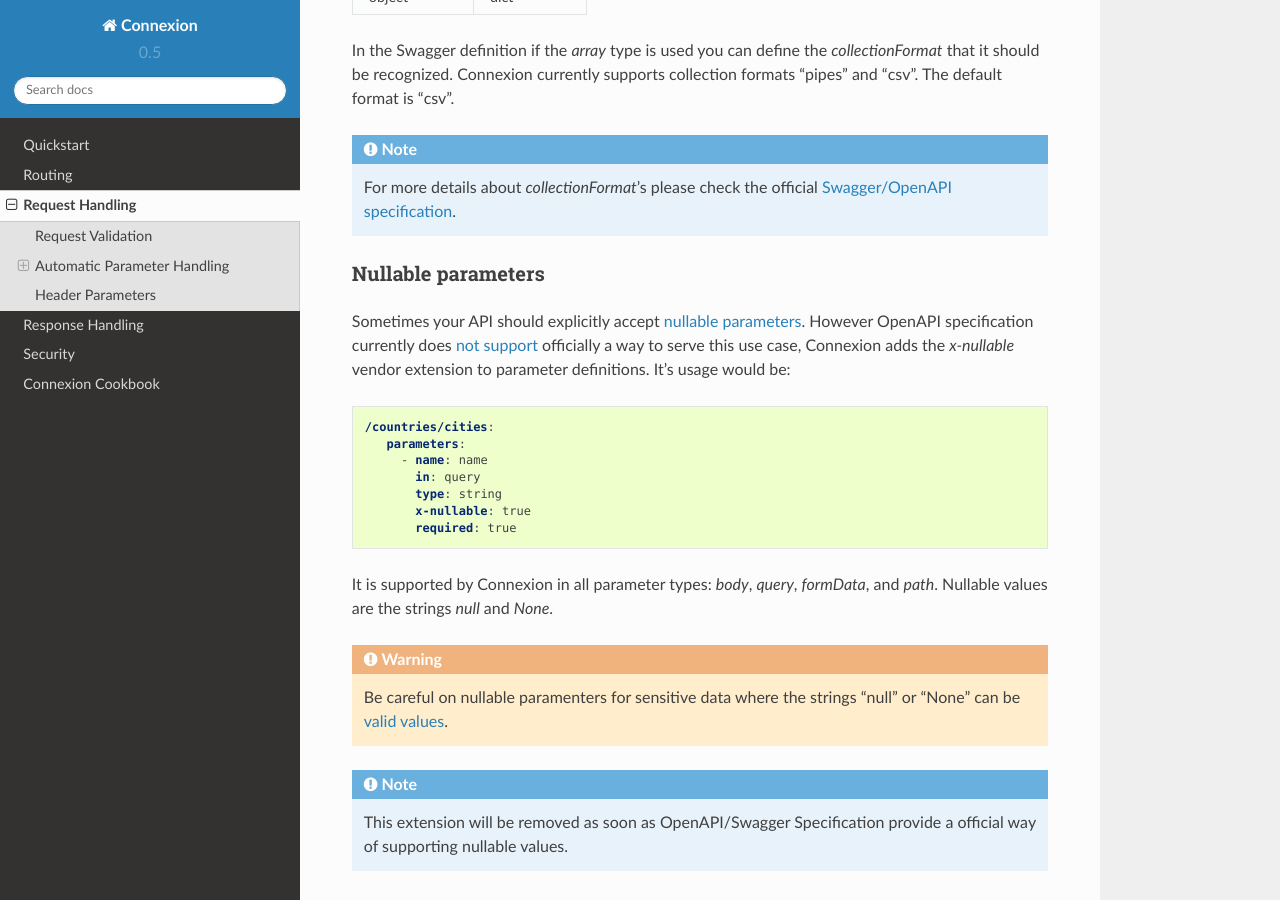
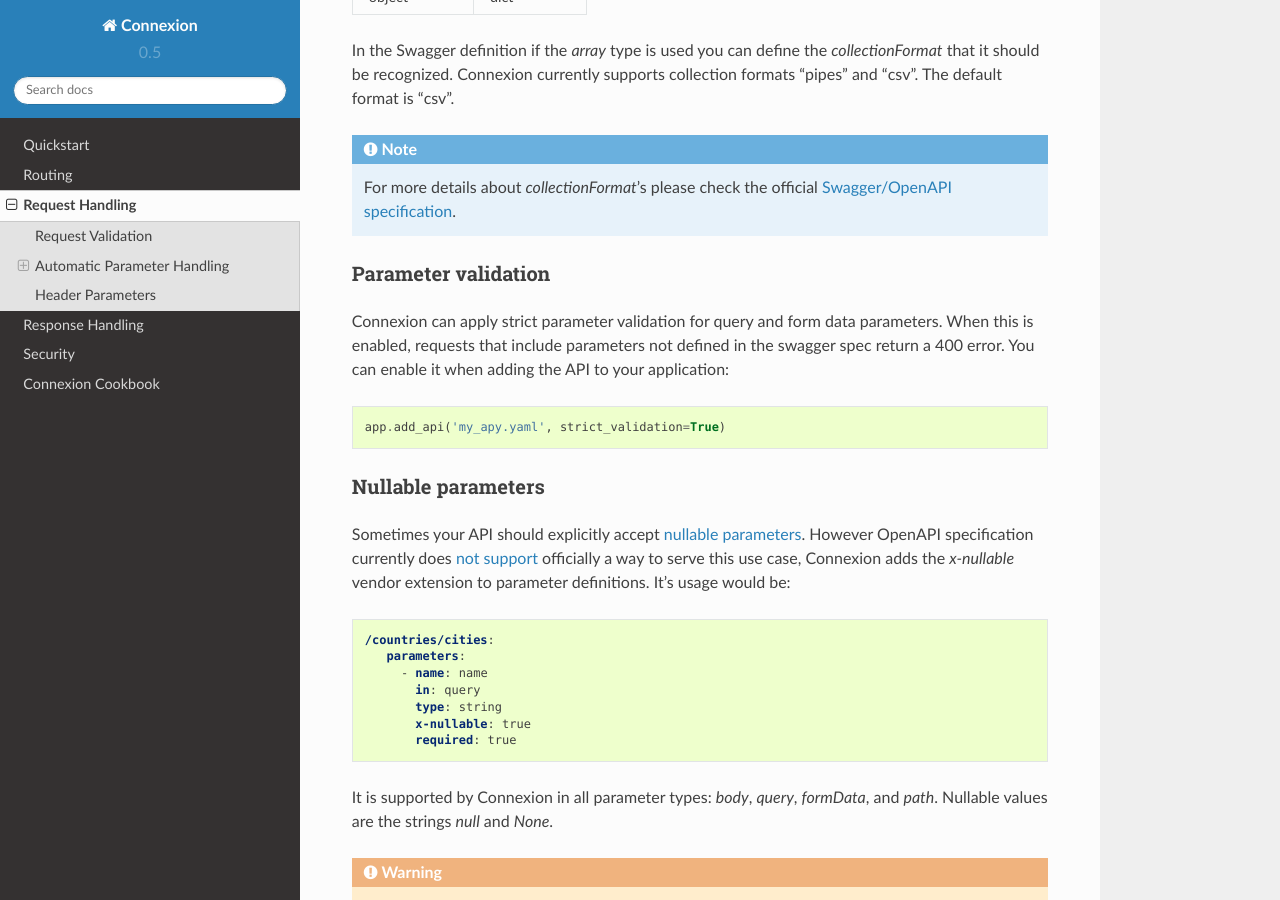
Before and after one commit to spec-first/connexion, a Sphinx documentation site: the page built from docs/request.rst, in a window 1280 px wide and 900 px high, scrolled down 1689 px. Built offline with Sphinx 7.4.7 and the Read the Docs theme 2.0.0, drawn with Linux system fonts in a browser that asks for light colours.

Commit message:
Add strict_validation details to documentation

```diff
--- a/docs/request.rst
+++ b/docs/request.rst
@@ -93,6 +93,19 @@ supports collection formats "pipes" and "csv". The default format is "csv".
 .. _jsonschema: https://pypi.python.org/pypi/jsonschema
 .. _`Swagger/OpenAPI specification`: https://github.com/OAI/OpenAPI-Specification/blob/OpenAPI.next/versions/2.0.md#fixed-fields-7
 
+Parameter validation
+^^^^^^^^^^^^^^^^^^^^
+
+Connexion can apply strict parameter validation for query and form data
+parameters.  When this is enabled, requests that include parameters not defined
+in the swagger spec return a 400 error.  You can enable it when adding the API
+to your application:
+
+.. code-block:: python
+
+    app.add_api('my_apy.yaml', strict_validation=True)
+
+
 Nullable parameters
 ^^^^^^^^^^^^^^^^^^^
 
```
Also changed, not shown: README.rst (+12 -0 lines).
